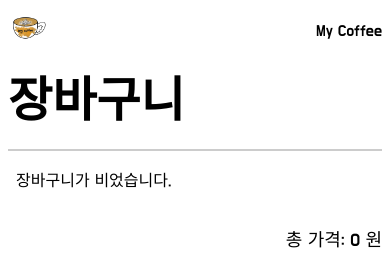
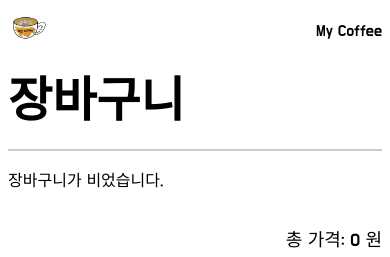
Before and after one commit to Eclipse-K/mycoffee, a React (Create React App) app: page /Cart in a window 390 px wide. Shown: the top 257 px of the page. Built offline with nearby package versions, Linux system fonts and the light colour scheme; a web font is replaced by a local one.

Commit message:
Edit Cart empty

```diff
--- a/src/Components/Cart.css
+++ b/src/Components/Cart.css
@@ -47,7 +47,7 @@
 }
 
 .Cart-empty {
-  padding-left: 16px;
+  padding-left: 24px;
   padding-bottom: 16px;
 }
 
@@ -163,6 +163,10 @@
     padding: 0 8px;
   }
 
+  .Cart-empty {
+    padding-left: 8px;
+  }
+
   .Cart-img {
     width: 64px;
     height: 64px;
```
